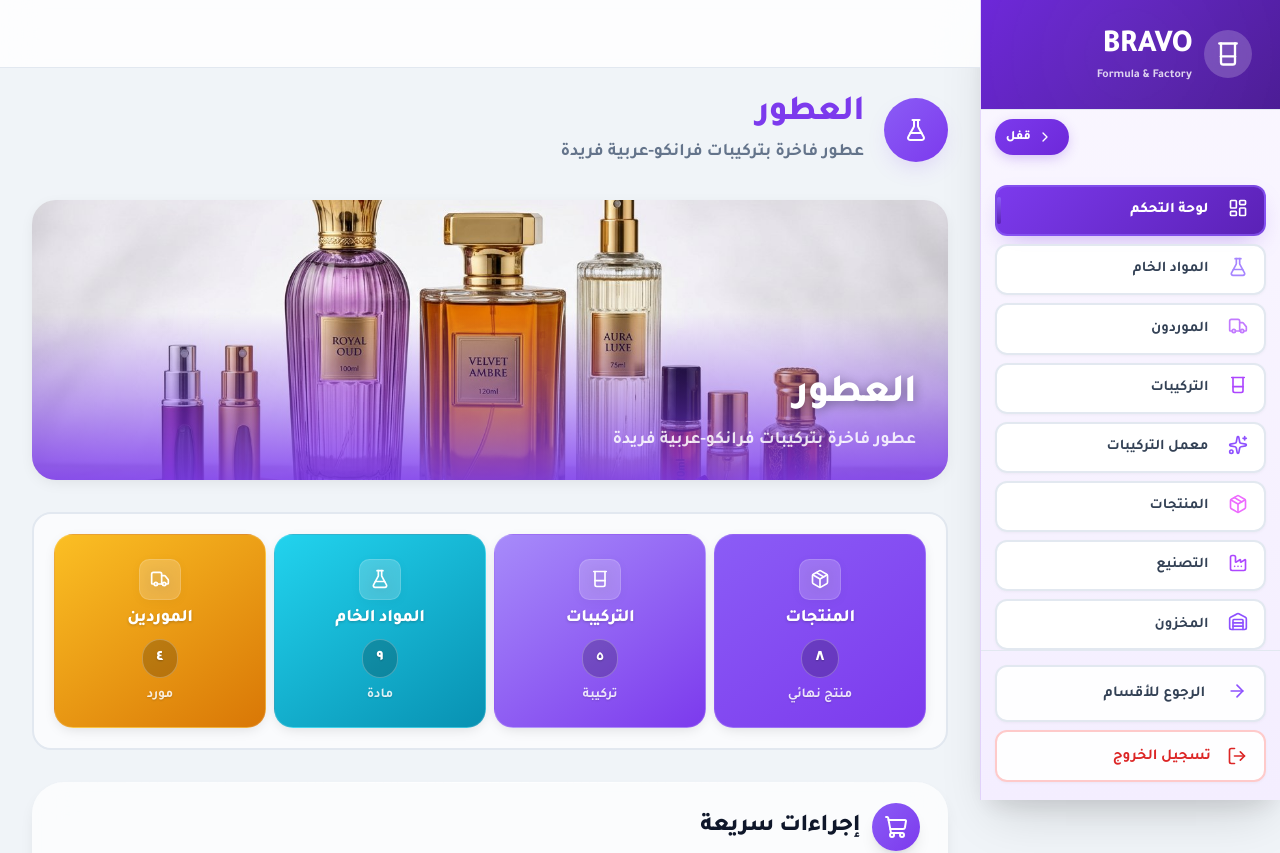
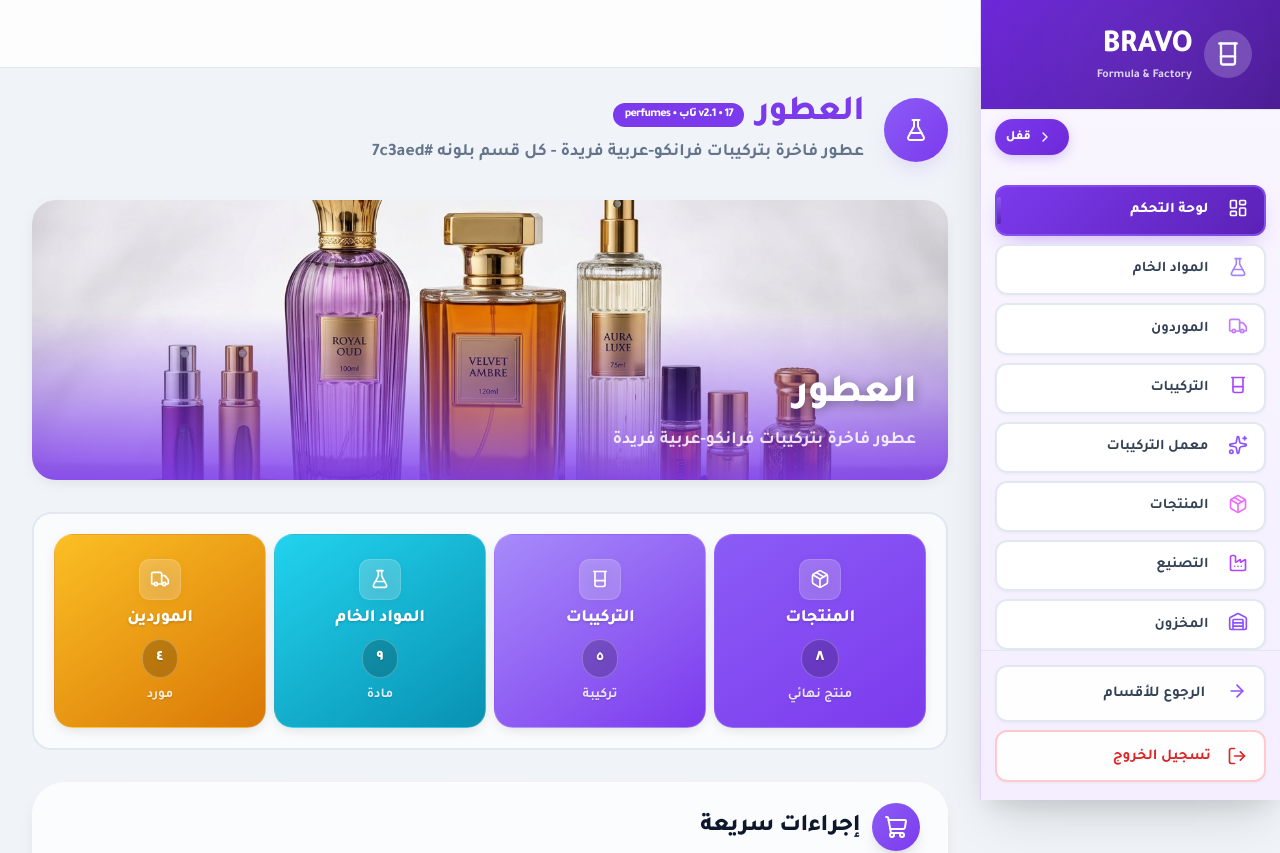
Before and after one commit to fantazia1110-design/BRAVO-new-sestym-, a Next.js app: page /perfumes in a window 1280 px wide. Shown: the top 853 px of the page. Built offline with nearby package versions, Linux system fonts and the light colour scheme.

Commit message:
feat: add visible version badge v2.1 • 17 tabs • section color in header to prove update - cosmetics pink, detergents blue, perfumes purple
Co-authored-by: arena-agent <297053741+arena-agent@users.noreply.github.com>

```diff
--- a/src/components/ui/SectionPage.tsx
+++ b/src/components/ui/SectionPage.tsx
@@ -183,7 +183,7 @@ export default function SectionPage({ section, rawMaterials, formulas, products,
 
   return (
     <div className="space-y-8" data-section={section.id}>
-      <div className="animate-slide-up"><div className="flex items-center gap-5 mb-2"><div className="w-16 h-16 rounded-2xl flex items-center justify-center shadow-xl animate-float" style={{ background: `linear-gradient(135deg, ${cl}, ${c})`, boxShadow: `0 10px 26px -10px ${c}44` }}><span style={{ color: '#fff' }}>{section.icon}</span></div><div><h1 style={{ fontWeight: 900, fontSize: '2.2rem', color: c, margin: 0 }}>{section.name}</h1><p style={{ fontWeight: 600, fontSize: '1.1rem', color: '#64748b', margin: 0 }}>{section.description}</p></div></div></div>
+      <div className="animate-slide-up"><div className="flex items-center gap-5 mb-2"><div className="w-16 h-16 rounded-2xl flex items-center justify-center shadow-xl animate-float" style={{ background: `linear-gradient(135deg, ${cl}, ${c})`, boxShadow: `0 10px 26px -10px ${c}44` }}><span style={{ color: '#fff' }}>{section.icon}</span></div><div><h1 style={{ fontWeight: 900, fontSize: '2.2rem', color: c, margin: 0, display: 'flex', alignItems: 'center', gap: '0.75rem' }}>{section.name} <span style={{ fontSize: '0.75rem', padding: '0.25rem 0.7rem', borderRadius: '999px', background: c, color: '#fff', fontWeight: 900 }}>v2.1 • 17 تاب • {section.id}</span></h1><p style={{ fontWeight: 600, fontSize: '1.1rem', color: '#64748b', margin: 0 }}>{section.description} - كل قسم بلونه {c}</p></div></div></div>
       {(activeTab === 'overview' || activeTab === 'dashboard') && (
         <>
           <div style={{ borderRadius: '1.5rem', overflow: 'hidden', position: 'relative', height: '280px', boxShadow: '0 4px 16px -4px rgba(0,0,0,0.1)', }}><img src={section.image} alt={section.name} style={{ width: '100%', height: '100%', objectFit: 'cover' }} /><div style={{ position: 'absolute', bottom: 0, left: 0, right: 0, height: '60%', background: `linear-gradient(to top, ${c}dd, ${c}66, transparent)` }} /><div style={{ position: 'absolute', bottom: '1.5rem', right: '2rem', zIndex: 2 }}><h2 style={{ fontWeight: 900, fontSize: '2.5rem', color: '#fff', margin: 0, textShadow: '0 2px 12px rgba(0,0,0,0.4)' }}>{section.name}</h2><p style={{ fontWeight: 600, fontSize: '1.1rem', color: 'rgba(255,255,255,0.85)', margin: '0.3rem 0 0 0' }}>{section.description}</p></div></div>
```
